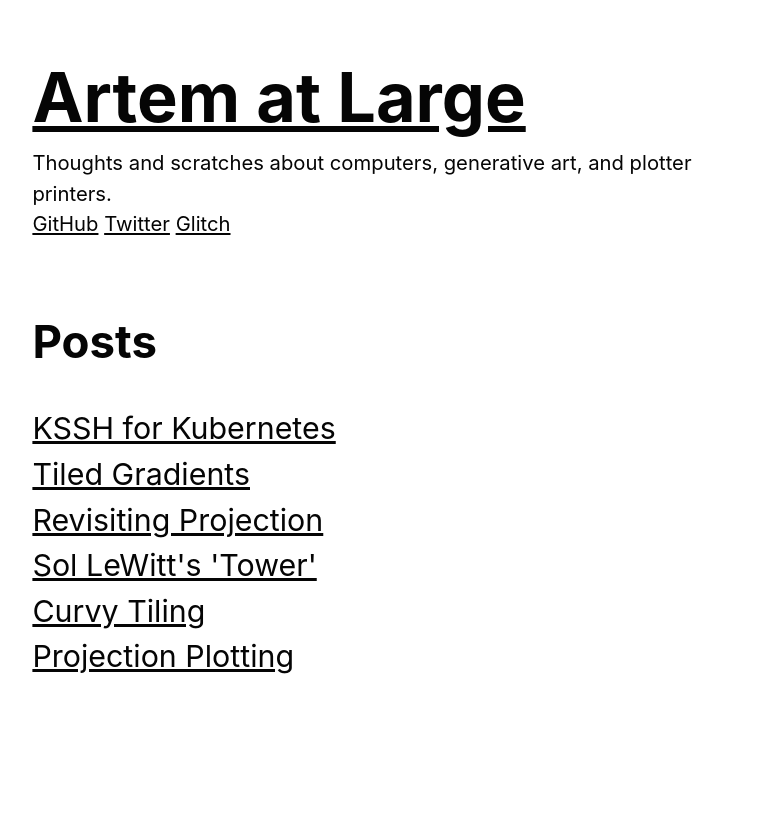
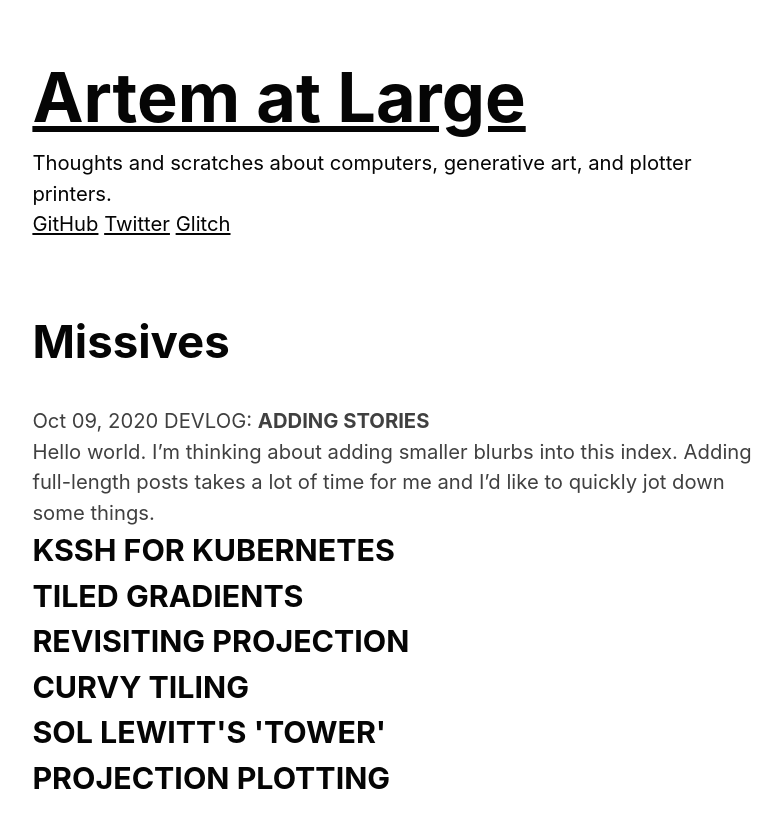
Before and after one commit to ox/ox.github.io, a Jekyll site: the page built from index.md, in a window 1280 px wide. Shown: the top 828 px of the page, without its empty margins (238-1020 px from the left). Built offline with Jekyll 4.4.1, drawn with Linux system fonts in a browser that asks for light colours; our own code applies the rules of GitHub Pages for plain Markdown files.

Commit message:
add stories to index

```diff
--- a/_config.yml
+++ b/_config.yml
@@ -1,2 +1,5 @@
 title: Artem at Large
 description: Thoughts and scratches about computers, generative art, and plotter printers.
+collections:
+  stories:
+    output: true
--- a/_layouts/default.html
+++ b/_layouts/default.html
@@ -24,6 +24,7 @@
     {% endif %}
 
     <link rel="stylesheet" href="{{ "/assets/css/style.css?v=" | append: site.github.build_revision | relative_url }}">
+    <link rel="stylesheet" href="{{ "/assets/css/index.css?v=" | append: site.github.build_revision | relative_url }}">
     <!--[if lt IE 9]>
     <script src="https://cdnjs.cloudflare.com/ajax/libs/html5shiv/3.7.3/html5shiv.min.js"></script>
     <![endif]-->
--- /dev/null
+++ b/_stories/2020-10-09-adding-stories.md
@@ -0,0 +1,7 @@
+---
+layout: post
+story: true
+kind: DEVLOG
+---
+
+Hello world. I'm thinking about adding smaller blurbs into this index. Adding full-length posts takes a lot of time for me and I'd like to quickly jot down some things.
--- /dev/null
+++ b/assets/css/index.scss
@@ -0,0 +1,23 @@
+---
+---
+
+.posts {
+  .story {
+    color: var(--color-darkish);
+    font-size: var(--s0);
+  }
+
+  a {
+    text-decoration: none;
+    text-transform: uppercase;
+
+    &:hover {
+      color: var(--color-dark);
+      text-decoration: underline;
+    }
+  }
+
+  .link--post {
+    font-weight: 700;
+  }
+}
--- a/index.md
+++ b/index.md
@@ -1,12 +1,19 @@
-## Posts
-<ul>
-  {% assign visiblePosts = site.posts | where_exp: "post", "post.unlisted == nil" %}
-  {% assign postsByYearMonth = visiblePosts | group_by_exp:"post", "post.date | date: '%m/%Y'"  %}
-  {% for yearMonth in postsByYearMonth %}
-    <ul>
-      {% for post in yearMonth.items %}
+## Missives
+
+<div class="posts">
+  <ul>
+    {% assign posts = site.posts | where_exp: "post", "post.unlisted == nil" %}
+    {% assign stories = site.stories %}
+    {% assign visiblePosts = posts | concat: stories | sort: 'date' | reverse  %}
+    {% for post in visiblePosts %}
+      {% if post.story %}
+        <li class="story">
+          {{post.date | date: "%b %d, %Y" }} {{post.kind}}: <a href="{{ post.url }}"><b>{{ post.title | upcase }}</b></a>
+          {{post.content | trim}}
+        </li>
+      {% else %}
         <li><a class="link--post" href="{{ post.url }}">{{ post.title }}</a></li>
-      {% endfor %}
-    </ul>
-  {% endfor %}
-</ul>
+      {% endif %}
+    {% endfor %}
+  </ul>
+</div>
```
Also changed, not shown: _posts/2020-08-04-starting-a-design-system-from-scratch.md (added, +32 -0 lines).
